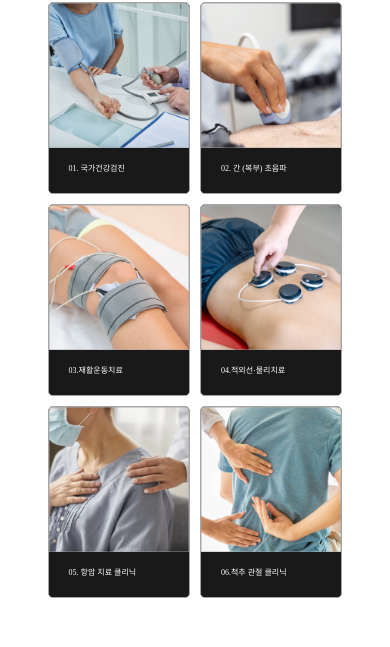
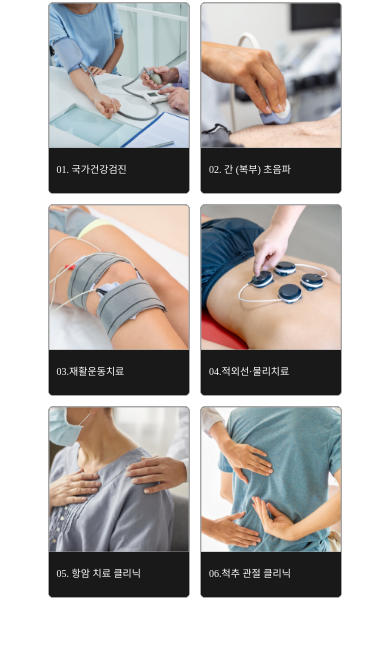
Before and after one commit to OH-JI-YOUNG/Herang-General-Hospital, a plain HTML site: page index.html in a window 390 px wide. Shown: the part 2240-2887 px from the top of the page. Drawn offline with nearby package versions, Linux system fonts and the light colour scheme; a web font is replaced by a local one.

Commit message:
Add files via upload

```diff
--- a/css/main_style.css
+++ b/css/main_style.css
@@ -1153,7 +1153,7 @@ body{
     }
     .service li a .service_text{
         height: 30px;
-        padding: 0px 20px;
+        padding: 0px 15px;
         background-color: #191919;
         color: #fff;
     }
@@ -1165,7 +1165,7 @@ body{
         border-radius: 5px;
     }
     .service_text p{
-        font-size: 10px;
+        font-size: 12px;
     }
     #page4{
         width: 100%;
@@ -1360,11 +1360,14 @@ body{
         font-size: 18px;
     }
 }
-@media (max-width:437px){
+@media (max-width: 437px){
     .name{width: 76%;}
     .phonenumber{width: 76%;}
-    .service_text p{
-        font-size: 8px;
+    .service li a .service_text{
+        padding: 0px 8px;
+    }
+    .service_text p {
+        font-size: 10px;
     }
 }
 
```
